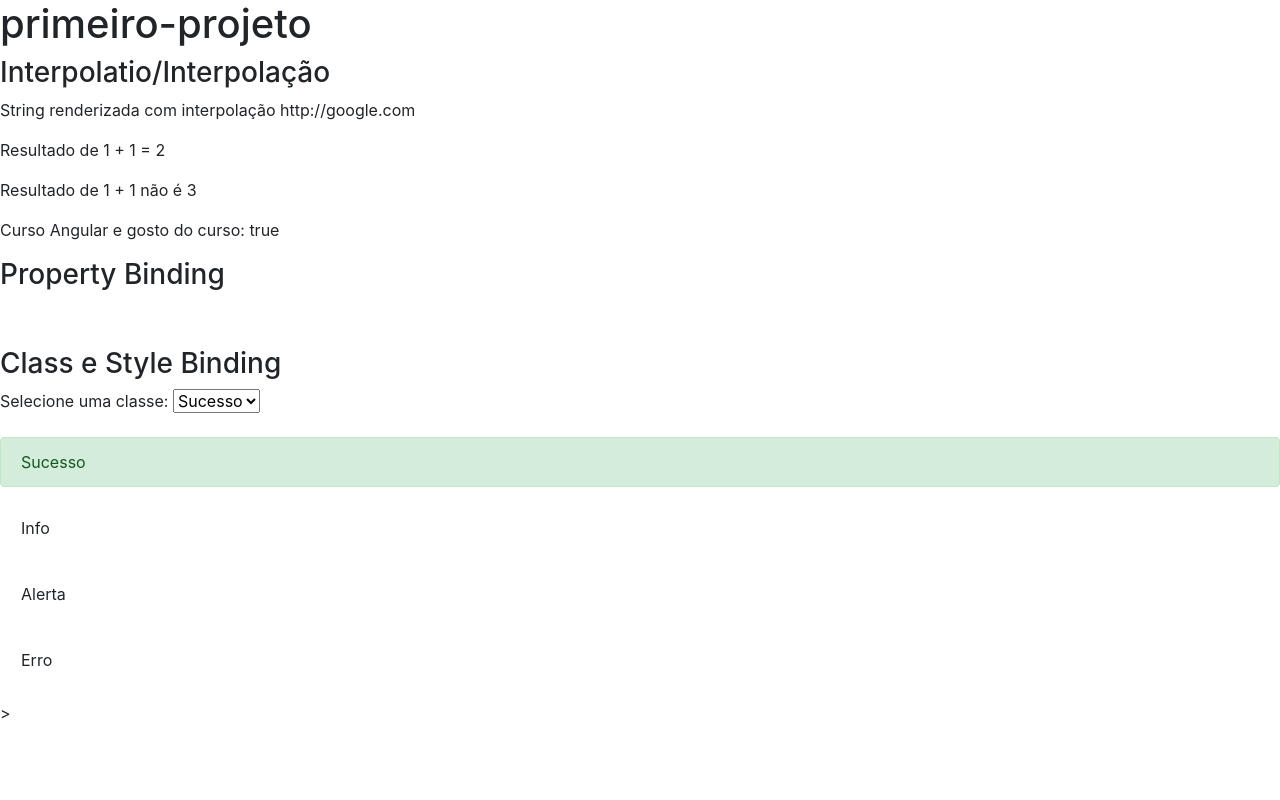
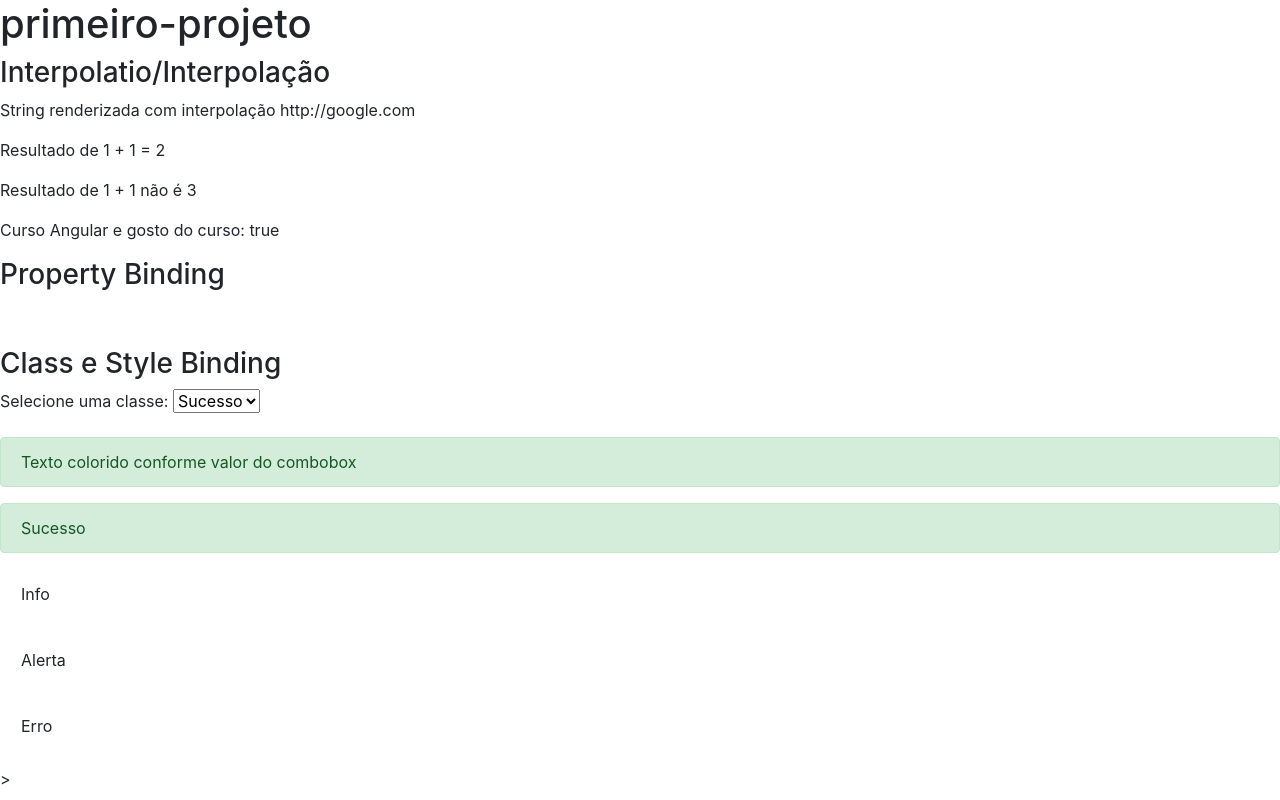
Before and after one commit to douglaskurotaki/loiane-angular, an Angular app: page / in a window 1280 px wide. Built offline with nearby package versions, Linux system fonts and the light colour scheme.

Commit message:
outros modo de property binding

```diff
--- a/src/app/data-binding/data-binding.component.html
+++ b/src/app/data-binding/data-binding.component.html
@@ -28,6 +28,11 @@
 				<option value="alert-danger">Erro</option>
 			</select>
 			<br><br>
+
+			<div class="alert {{ classe.value }}" role="alert">
+				Texto colorido conforme valor do combobox
+			</div>
+
 			<div class="alert" role="alert" [class.alert-success]="classe.value == 'alert-success'">
 				Sucesso
 			</div>
@@ -40,6 +45,12 @@
 			<div class="alert" role="alert" [class.alert-danger]="classe.value == 'alert-danger'">
 				Erro
 			</div>
+
+			<div class="alert" role="alert" [class.alert-danger]="classe.value == 'alert-danger'"
+						[style.display]="classe.value == 'alert-danger' ? 'block' : 'none'">
+				Erro
+			</div>
+
 		</div>
 	</article>
 </section>
```
